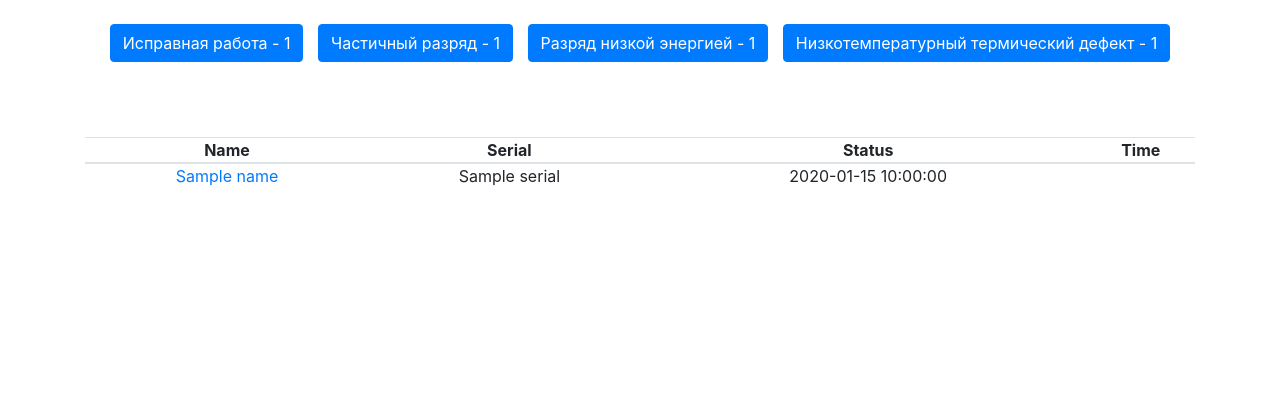
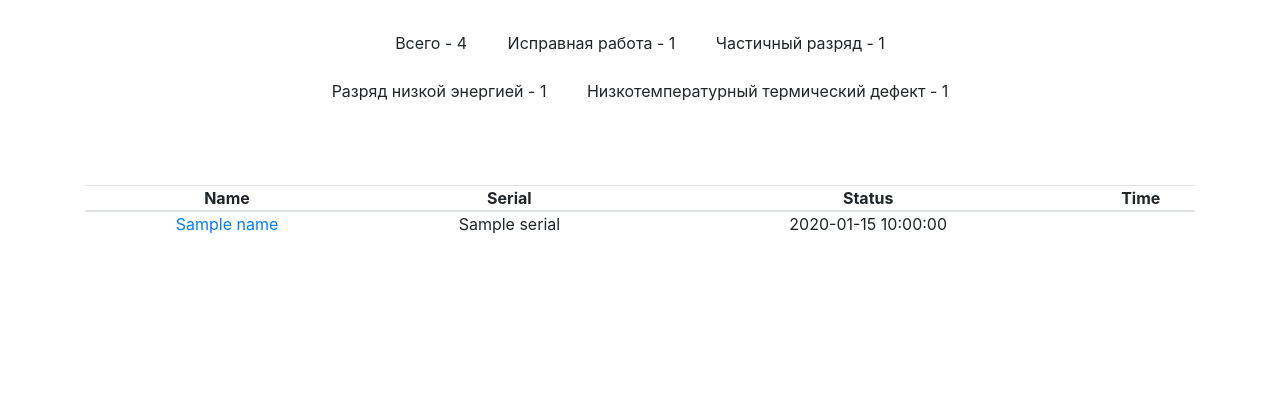
Before and after one commit to Vovandro/AtomHack-transform, a Flask app: template app/templates/index.html in a window 1280 px wide. Shown: the part 201-621 px from the top of the page. Run offline with Flask 2, Linux system fonts and the light colour scheme; the template is opened without the code that fills it: most values are stand-ins (such as "Sample title", 1, 10 or a date in 2020); some libraries are stand-ins or nearby versions.

Commit message:
adding sort

```diff
--- a/app/templates/index.html
+++ b/app/templates/index.html
@@ -24,10 +24,11 @@
         </div>
         <div class="row">
             <div class="col text-center" style="padding: 20px;">
-                <button class="btn btn-primary text-center" type="button" style="margin: 5px;">Исправная работа - {{counts[1]}}</button>
-                <button class="btn btn-primary text-center" type="button" style="margin: 5px;">Частичный разряд - {{counts[2]}}</button>
-                <button class="btn btn-primary text-center" type="button" style="margin: 5px;">Разряд низкой энергией - {{counts[3]}}</button>
-                <button class="btn btn-primary text-center" type="button" style="margin: 5px;">Низкотемпературный термический дефект - {{counts[4]}}</button>
+                <a href="/" class="btn text-center" type="button" style="margin: 5px;">Всего - {{counts[1] + counts[2] + counts[3] + counts[4]}}</a>
+                <a href="/?val=1" class="btn text-center" type="button" style="margin: 5px;">Исправная работа - {{counts[1]}}</a>
+                <a href="/?val=2" class="btn text-center" type="button" style="margin: 5px;">Частичный разряд - {{counts[2]}}</a><br>
+                <a href="/?val=3" class="btn text-center" type="button" style="margin: 5px;">Разряд низкой энергией - {{counts[3]}}</a>
+                <a href="/?val=4" class="btn text-center" type="button" style="margin: 5px;">Низкотемпературный термический дефект - {{counts[4]}}</a>
             </div>
         </div>
         <div class="row">
```
Also changed, not shown: app/views.py (+11 -6 lines).
